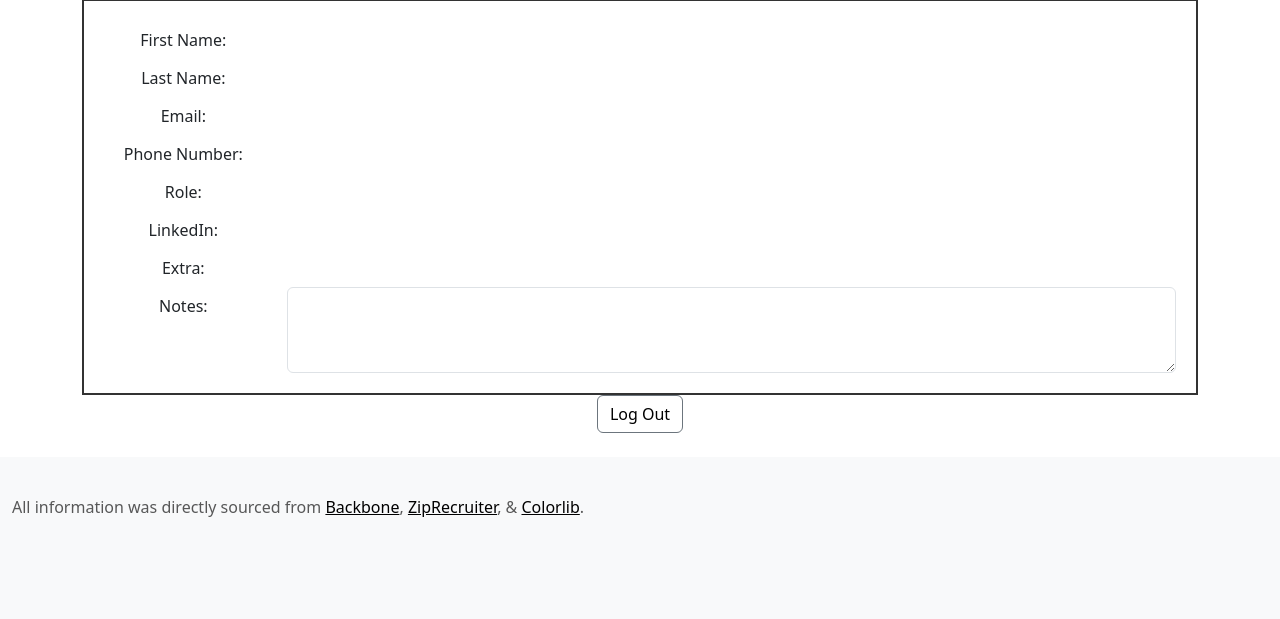
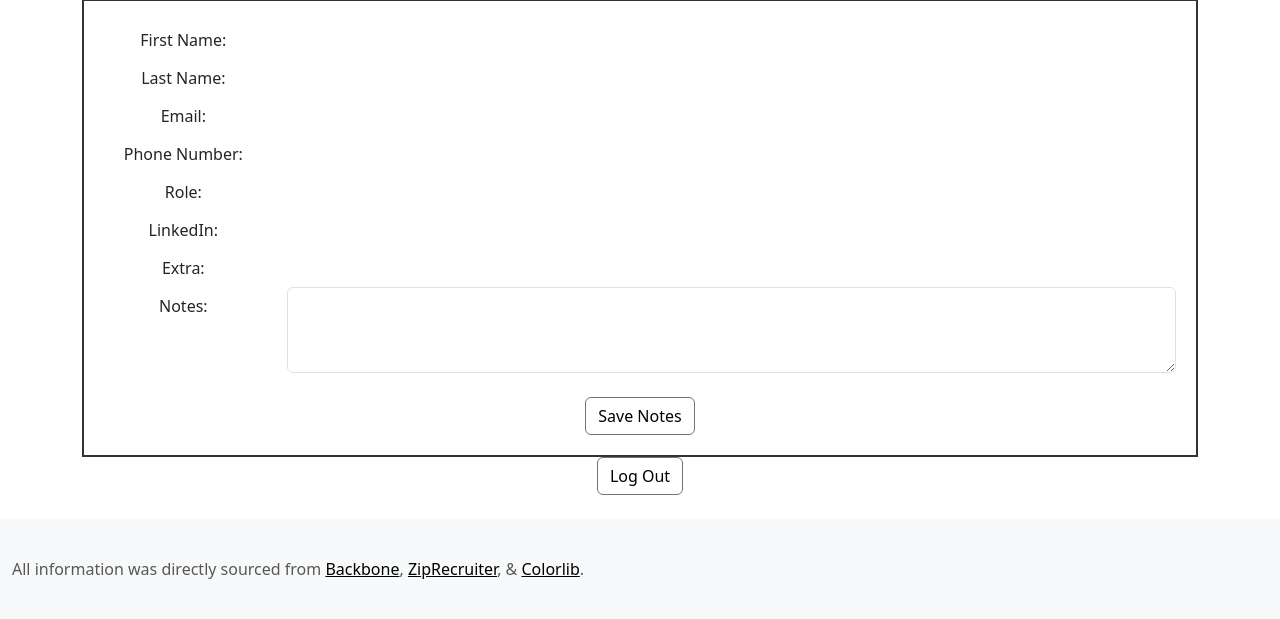
Before and after one commit to alentheguy/backbonejobapp2, a Django app: page /core/adminpage/ in a window 1280 px wide. Shown: the part 327-946 px from the top of the page. Before the commit the page ends 844 px from the top, so only its background shows below. Run offline with Django 4.2, Linux system fonts and the light colour scheme; some libraries are stand-ins or nearby versions.

Commit message:
got the notes thing working

```diff
--- a/core/templates/adminpage.html
+++ b/core/templates/adminpage.html
@@ -36,7 +36,7 @@
                     <option value="default">Select Applicant</option>
                 </select>
             </div>
-            <button class="btn btn-outline-secondary" type="submit" value="submit" id="submit" data-bs-toggle="modal" data-bs-target="#staticBackdrop">Load Info</button>
+            <button class="btn btn-outline-secondary" type="submit" value="submit" id="submit">Load Info</button>
         </form>
     </div>
     <div class="formcont">
@@ -82,12 +82,17 @@
                 <input class="form-control-plaintext" id="extraNotes" value="" type="text" aria-label="readonly input example" readonly>
             </div>
         </div>
-        <div class="row">
-            <label for="personalNotes" class="col-sm-2 col-form-label">Notes:</label>
-            <div class="col-sm-10">
-                <textarea class="form-control" id="personalNotes" value="" type="text" rows="3"></textarea>
+        <form method="POST">
+            {% csrf_token %}
+            <div class="row">
+                <label for="personalNotes" class="col-sm-2 col-form-label">Notes:</label>
+                <div class="col-sm-10">
+                    <textarea class="form-control" id="personalNotes" value="" type="text" rows="3"></textarea>
+                </div>
             </div>
-        </div>
+            <br>
+            <button class="btn btn-outline-secondary" type="submit" value="submit" id="saveNotes">Save Notes</button>
+        </form>
     </div>
     <a class="btn btn-outline-secondary" href="{% url 'log' %}">Log Out</a>
 </div>
@@ -95,7 +100,7 @@
 // Import the functions you need from the SDKs you need
 import { initializeApp } from "https://www.gstatic.com/firebasejs/10.9.0/firebase-app.js";
 import { getAnalytics } from "https://www.gstatic.com/firebasejs/10.9.0/firebase-analytics.js";
-import { getFirestore, collection, doc, getDoc, getDocs, query, where, deleteDoc } from "https://www.gstatic.com/firebasejs/10.9.0/firebase-firestore.js";
+import { getFirestore, collection, doc, getDoc, setDoc, getDocs, query, where, deleteDoc } from "https://www.gstatic.com/firebasejs/10.9.0/firebase-firestore.js";
 import { getStorage, ref, uploadBytes } from "https://www.gstatic.com/firebasejs/10.9.0/firebase-storage.js";
 import { getAuth, onAuthStateChanged } from "https://www.gstatic.com/firebasejs/10.9.0/firebase-auth.js";
 // TODO: Add SDKs for Firebase products that you want to use
@@ -143,6 +148,44 @@ document.getElementById("submit").addEventListener('click', function(e) {
             appliedRole.value = appData.Role;
             linkedIn.value = appData.LinkedIn;
             extraNotes.value = appData.Extra;
+            personalNotes.value = appData.Notes;
+            console.log(appData.Notes);
+        }
+    });
+})
+document.getElementById("saveNotes").addEventListener('click', function(e) {
+    e.preventDefault();
+    //const docRef = addDoc(collection(db, "apps"), {
+    //    Notes: document.getElementById("personalNotes").value,
+    //});
+
+    //const reference = ref(db, 'apps', curID);
+    //doc(reference, {
+    //    Notes: document.getElementById("personalNotes").value
+    //});
+
+    //apps.forEach((doc) => {
+    //    console.log(doc.id);
+    //    const appData = doc.data();
+    //    if(doc.id == curID){
+    //        appData.Notes = personalNotes.value;
+    //    }
+    //});
+    apps.forEach((docu) => {
+        console.log(docu.id, curID);
+        const appData = docu.data();
+        if(docu.id == curID){
+            console.log("notes", document.getElementById("personalNotes").value);
+            setDoc(doc(db, 'apps', curID), {
+                Notes: personalNotes.value,
+                FirstName: appData.FirstName,
+                LastName: appData.LastName,
+                Email: appData.Email,
+                Number: appData.Number,
+                Role: appData.Role,
+                LinkedIn: appData.LinkedIn,
+                Extra: appData.Extra
+            });
         }
     });
 })
```
Also changed, not shown: db.sqlite3.
